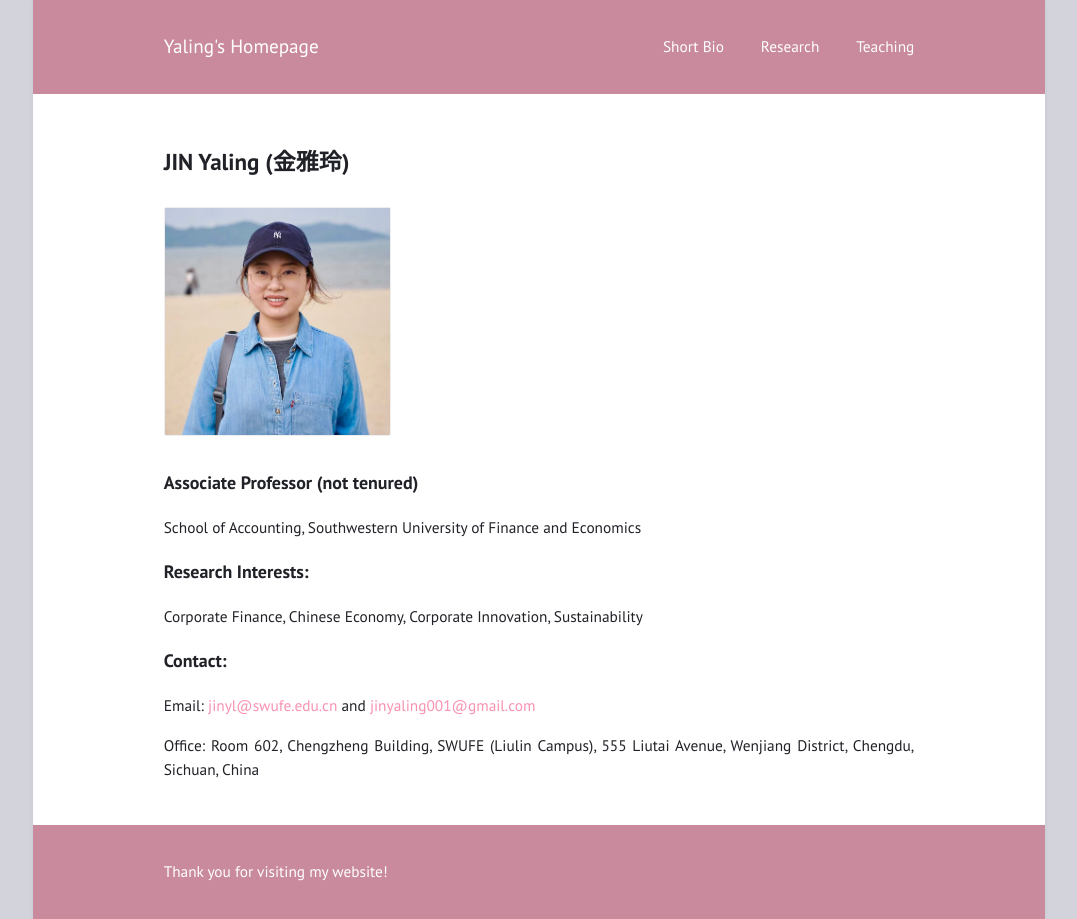
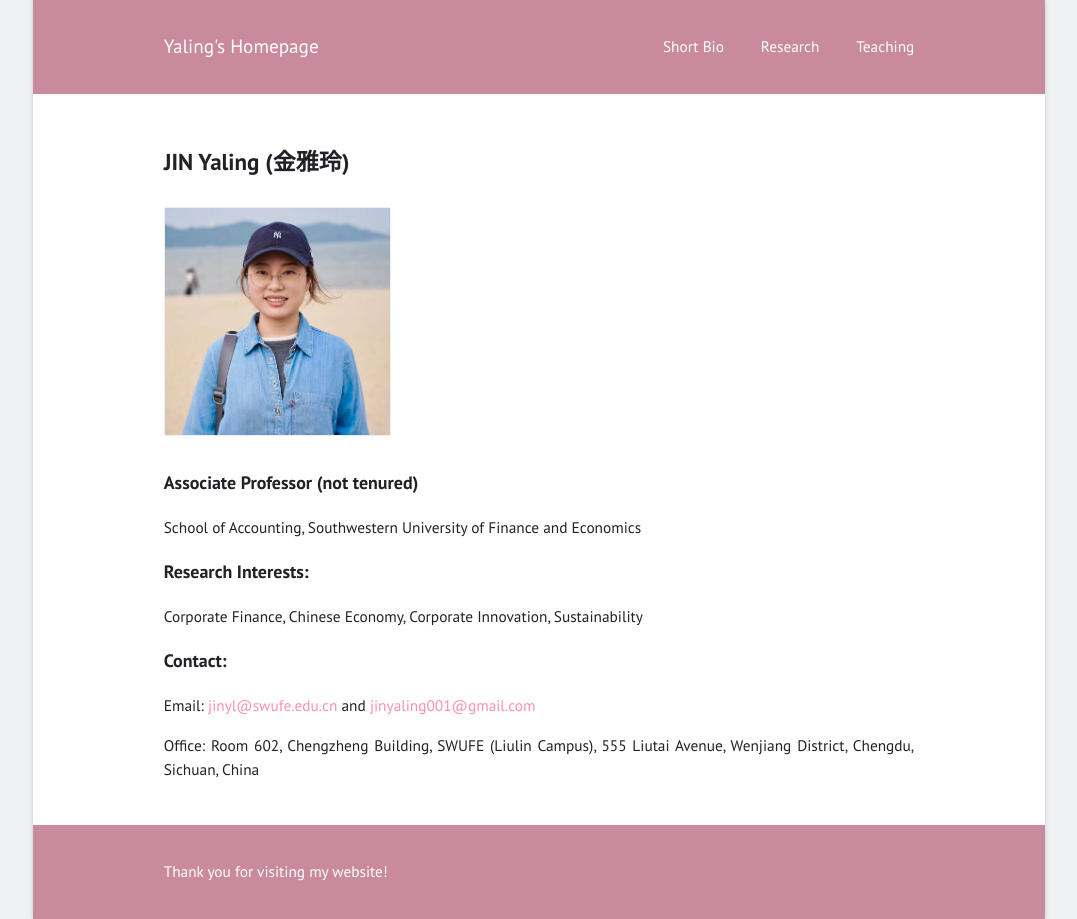
Before and after one commit to jinyaling/jinyaling.github.io, a Jekyll site: the page built from index.md, in a window 1280 px wide. Shown: the whole page, without its empty margins (101-1178 px from the left). Built offline with Jekyll 4.4.1, drawn with Linux system fonts in a browser that asks for light colours.

Commit message:
Update frame.sass

```diff
--- a/assets/css/frame.sass
+++ b/assets/css/frame.sass
@@ -4,7 +4,7 @@
 @import index, font, basic, layout, classes
 
 html
-  background: lighten($dark, 70%)
+  background: lighten($dark, 80%)
   padding: 0 calc(38% - 22em)
 
 body
```
